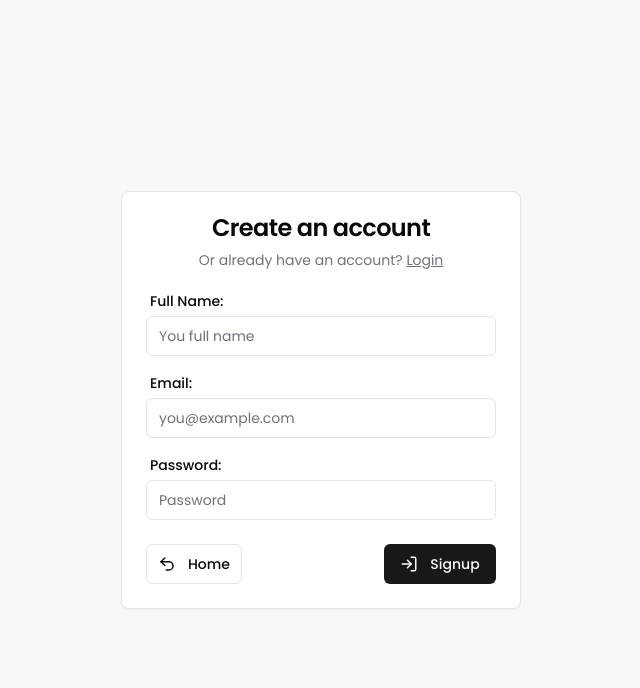
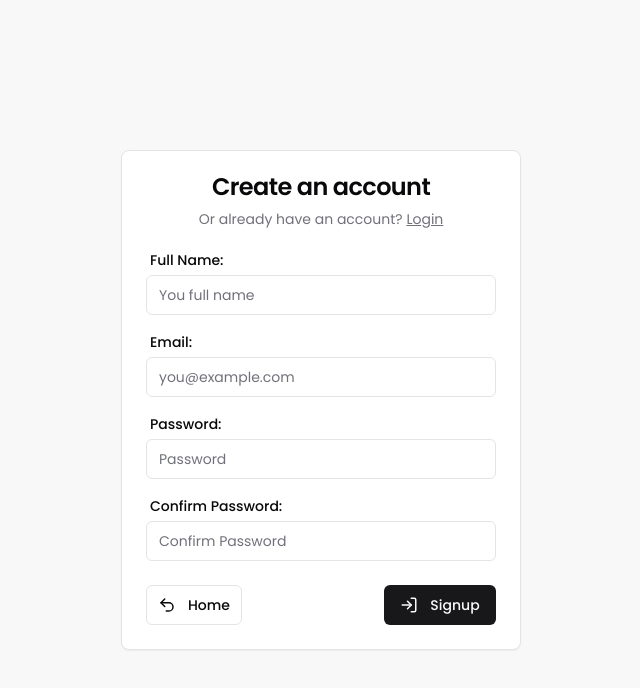
Before and after one commit to AbeeraTahir/blog-sphere, a Next.js app: page /signup in a window 1280 px wide. Shown: the top 688 px of the page, without its empty margins (319-959 px from the left). Built offline with nearby package versions, Linux system fonts and the light colour scheme.

Commit message:
feat(enhancements): update middleware and add confirm password field

```diff
--- a/src/app/(auth)/signup/page.tsx
+++ b/src/app/(auth)/signup/page.tsx
@@ -118,6 +118,24 @@ const Signup = () => {
               <p className="text-sm text-red-500">{errors.password.message}</p>
             )}
           </div>
+          <div className="flex flex-col gap-2">
+            <Label htmlFor="confirmPassword" className="ml-1">
+              Confirm Password:
+            </Label>
+            <Input
+              {...register("confirmPassword")}
+              className={
+                errors?.confirmPassword ? "focus-visible:ring-red-500" : ""
+              }
+              type="password"
+              placeholder="Confirm Password"
+            />
+            {errors?.confirmPassword && (
+              <p className="text-sm text-red-500">
+                {errors.confirmPassword.message}
+              </p>
+            )}
+          </div>
         </CardContent>
         <CardFooter className="flex justify-between">
           <Link href="/">
--- a/src/components/CommentForm.tsx
+++ b/src/components/CommentForm.tsx
@@ -2,20 +2,17 @@
 
 import React, { useState } from "react";
 import Link from "next/link";
-import { UserData } from "@/lib/utils";
 import { Button } from "./ui/button";
 import { useToast } from "@/components/ui/use-toast";
 import { ReloadIcon } from "@radix-ui/react-icons";
 import axios from "axios";
 import { useAppSelector } from "@/lib/redux/store";
-import { useDispatch } from "react-redux";
 import { useRouter } from "next/navigation";
 import { Params } from "@/lib/utils";
 import { ClipLoader } from "react-spinners";
 
 const CommentForm = ({ postId }: Params) => {
   const router = useRouter();
-  const dispatch = useDispatch();
   const { loading, user } = useAppSelector((state) => state.auth);
   const [comment, setComment] = useState<string>("");
   const [isLoading, setIsLoading] = useState<boolean>(false);
--- a/src/components/Hero.tsx
+++ b/src/components/Hero.tsx
@@ -1,28 +1,14 @@
 "use client";
 
-import React, { useEffect } from "react";
+import React from "react";
 import Link from "next/link";
 import { Button } from "@/components/ui/button";
 import { Newspaper, SquarePen } from "lucide-react";
 import { useAppSelector } from "@/lib/redux/store";
-import { useDispatch } from "react-redux";
-import { getUserData } from "@/lib/redux/features/authSlice";
-import { AnyAction } from "@reduxjs/toolkit";
 
 const Hero = () => {
-  const dispatch = useDispatch();
   const user = useAppSelector((state) => state.auth.user);
 
-  useEffect(() => {
-    const getLoggedInUser = async () => {
-      try {
-        await dispatch(getUserData() as unknown as AnyAction);
-      } catch (error) {
-        throw new Error("Error fetching user");
-      }
-    };
-    void getLoggedInUser();
-  }, [dispatch]);
   return (
     <div className="h-screen flex justify-center items-center text-center flex-col gap-6 mt-[-7rem] sm:mt-[-7rem] px-2">
       <h1 className="font-extrabold text-3xl sm:text-5xl">
--- a/src/lib/validators/authValidator.ts
+++ b/src/lib/validators/authValidator.ts
@@ -1,6 +1,8 @@
+import path from "path";
 import { z } from "zod";
 
-export const SignupValidator = z.object({
+export const SignupValidator = z
+  .object({
     full_name: z
       .string()
       .min(2, { message: "Name should of mimimum 2 characters" })
@@ -9,6 +11,13 @@ export const SignupValidator = z.object({
     password: z.string().min(8, {
       message: "Password must be at least 8 characters long.",
     }),
+    confirmPassword: z.string().min(8, {
+      message: "Password must be at least 8 characters long.",
+    }),
+  })
+  .refine((data) => data.password === data.confirmPassword, {
+    message: "Passwords do not match!",
+    path: ["confirmPassword"],
   });
 
 export const LoginValidator = z.object({
--- a/src/middleware.ts
+++ b/src/middleware.ts
@@ -12,6 +12,10 @@ export function middleware(request: NextRequest) {
     path === "/posts/:id";
 
   const token = request.cookies.get("blogAppToken")?.value || "";
+
+  if ((path === "/login" || path === "/signup") && token) {
+    return NextResponse.redirect(new URL("/", request.nextUrl));
+  }
 
   if (!isPublicPath && !token) {
     return NextResponse.redirect(new URL("/login", request.nextUrl));
```
Lines whose indentation alone changed are shown as unchanged.
